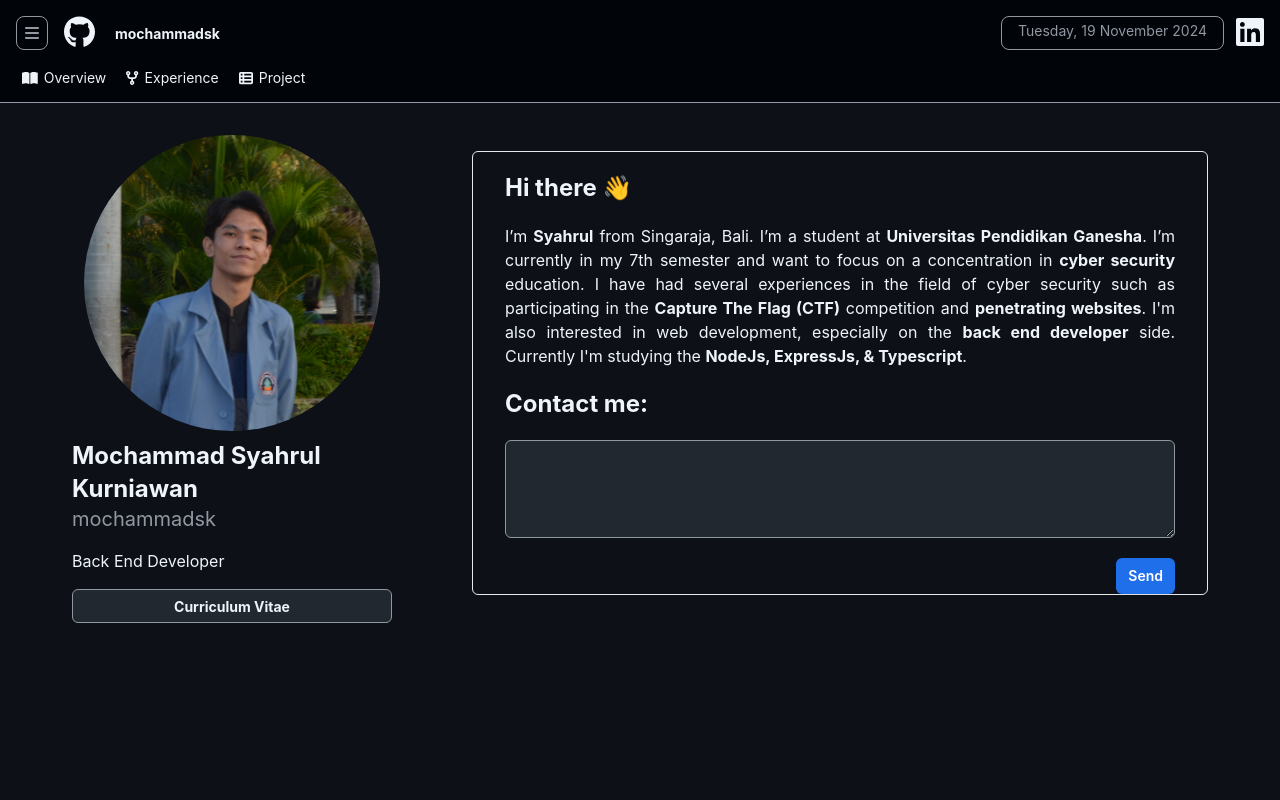
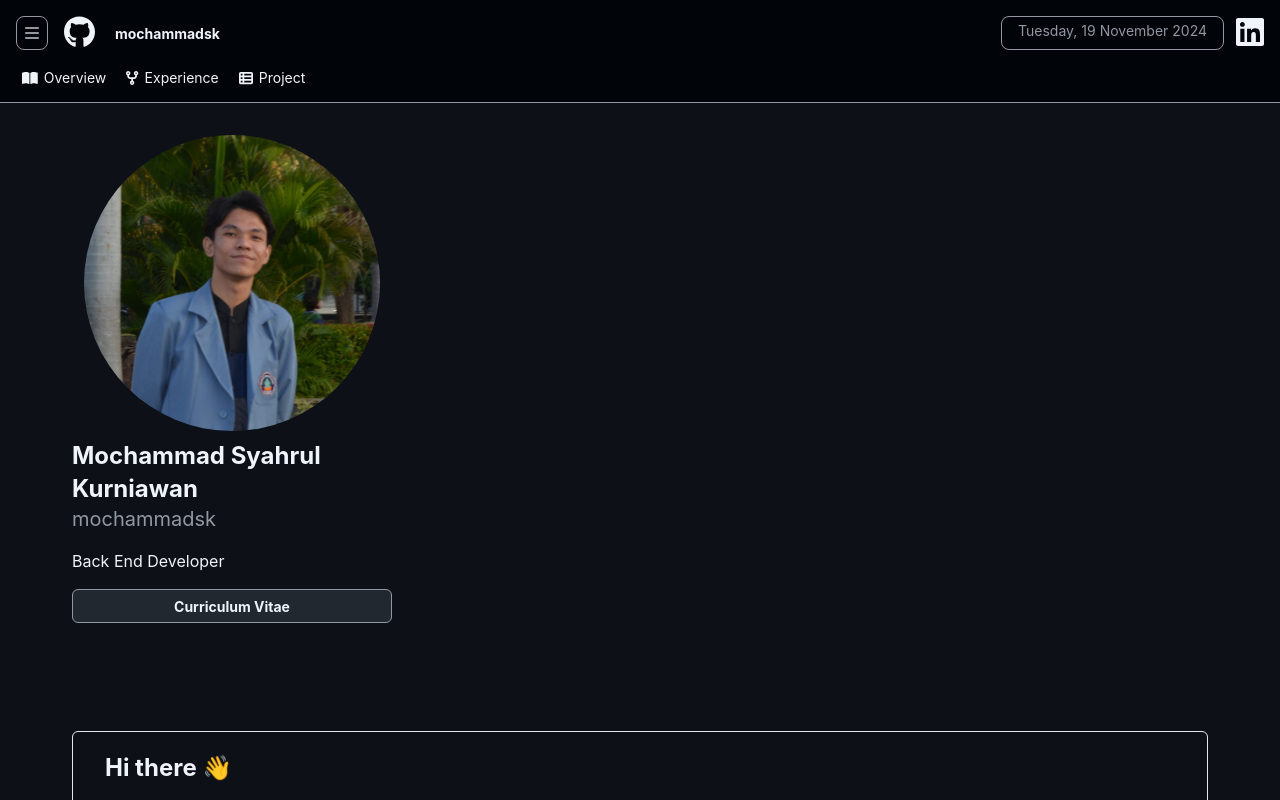
Before and after one commit to mochammadsk/productzilla-portofolio, a React (Vite) app: page / in a window 1280 px wide. Shown: the top 800 px of the page. Built offline with nearby package versions, Linux system fonts and the light colour scheme.

Commit message:
test responsive

```diff
--- a/src/pages/Overview/index.tsx
+++ b/src/pages/Overview/index.tsx
@@ -6,7 +6,7 @@ function Overview() {
   return (
     <>
       <Header />
-      <main className='my-5 mx-10 px-8 flex gap-20'>
+      <main className='my-5 mx-10 px-8 flex sm:flex-col gap-20'>
         <div className='w-80 mt-3 justify-items-center'>
           <img
             src={profileImg}
```
